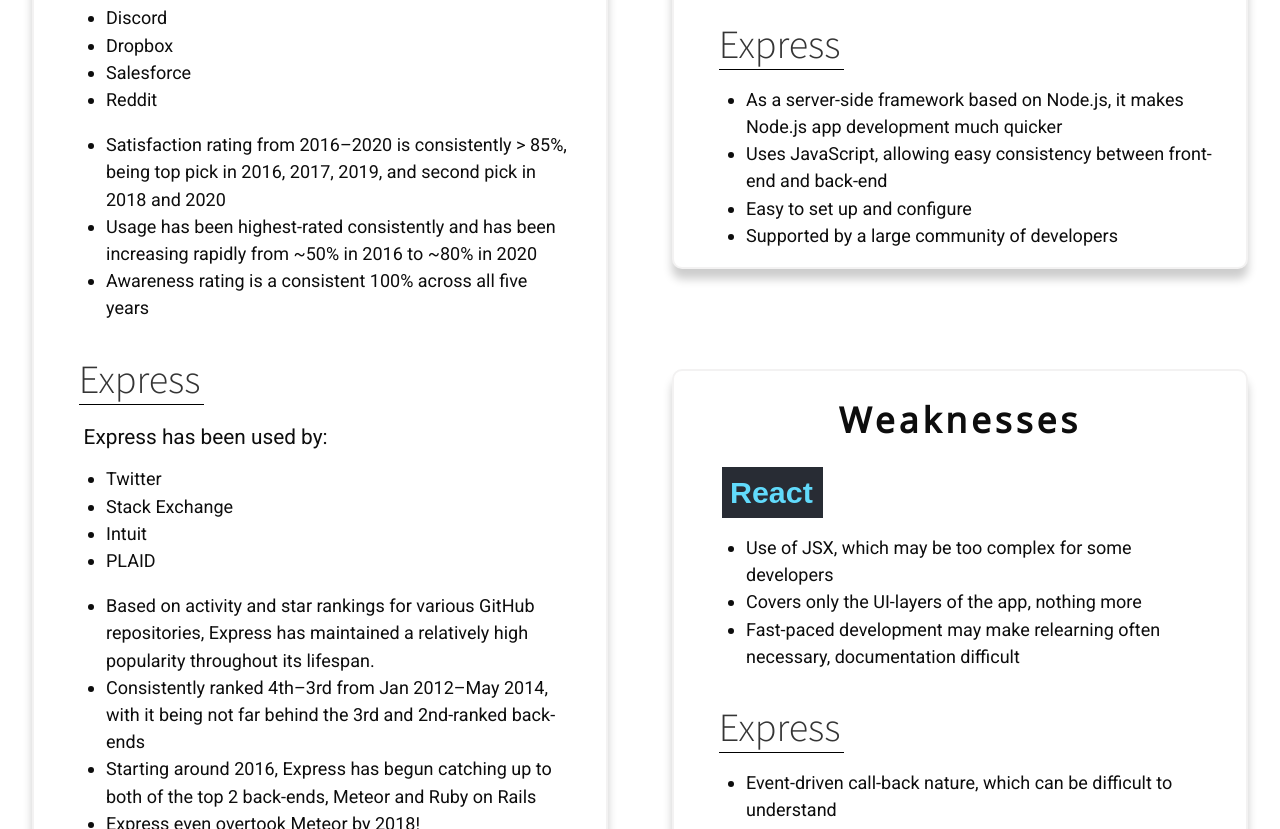
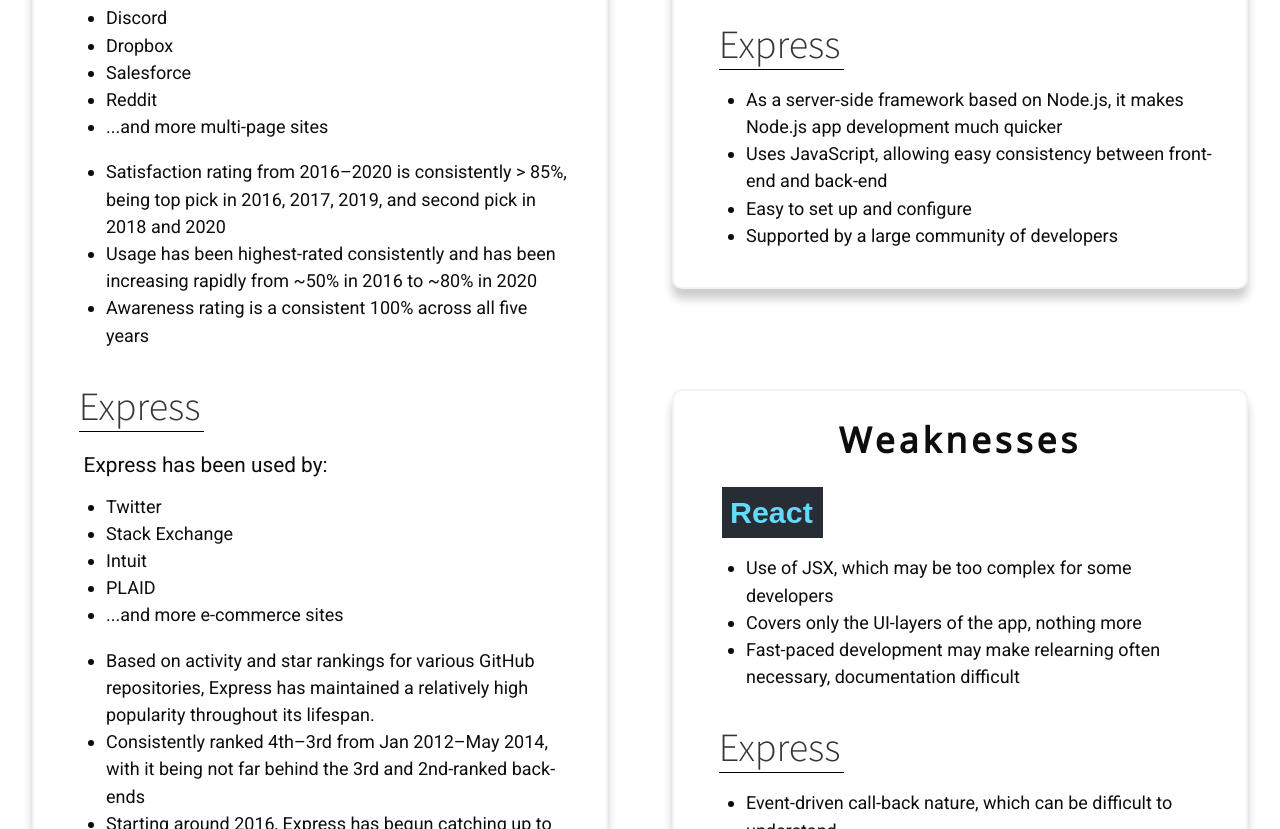
Before and after one commit to Ghazalmir/React-and-Express-Guide, a React (Create React App) app: page / in a window 1280 px wide. Shown: the part 500-1329 px from the top of the page. Built offline with nearby package versions, Linux system fonts and the light colour scheme.

Commit message:
Update page1.js

```diff
--- a/src/pages/page01/page1.js
+++ b/src/pages/page01/page1.js
@@ -25,6 +25,7 @@
 								<li>Dropbox</li>
 								<li>Salesforce</li>
 								<li>Reddit</li>
+								<li>...and more multi-page sites</li>
 							</ul>
 						</div>
 						<ul>
@@ -52,6 +53,7 @@
 							<li>Stack Exchange</li>
 							<li>Intuit</li>
 							<li>PLAID</li>
+							<li>...and more e-commerce sites</li>
 						</ul>
 
 						<ul>
```
